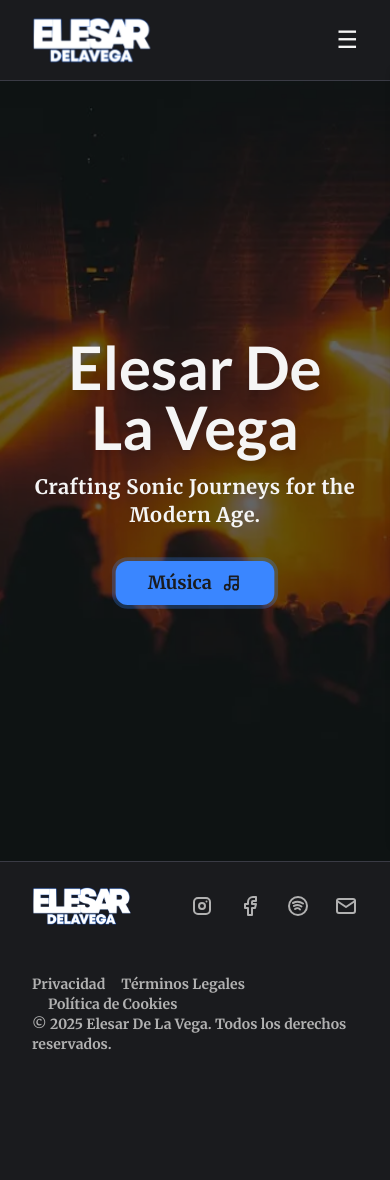
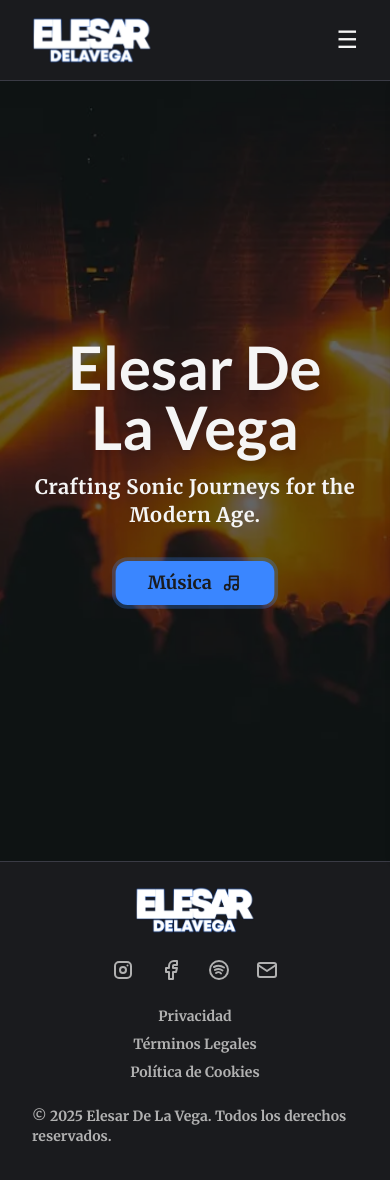
Before and after one commit to elesardelavega/djelesardelavega, a React (Vite) app: page / in a window 390 px wide. Shown: the top 1180 px of the page. Before the commit the page ends 1094 px from the top, so only its background shows below. Built offline with nearby package versions, Linux system fonts and the light colour scheme.

Commit message:
fix: :zap: responsive, refactor
footer header and drawner fix responsive and refactor styles

```diff
--- a/src/components/Drawer.tsx
+++ b/src/components/Drawer.tsx
@@ -31,8 +31,7 @@ export const Drawer: React.FC<DrawerProps> = ({
             {/* Drawer lateral derecho */}
             <div
                 ref={drawerRef}
-                className={`fixed top-16 right-0 z-50 w-full sm:w-1/3 h-[calc(100%-4rem)] bg-[hsl(var(--background))] border-l shadow-md flex flex-col p-4 transform transition-transform duration-300
-                    ${drawerOpened ? 'translate-x-0' : 'translate-x-full'}`}
+                className={`fixed top-20 right-0 z-50 w-full sm:w-1/3 h-[calc(100%-4rem)] bg-[hsl(var(--background))] border-l border-[hsl(var(--border))] shadow-md flex flex-col p-4 transform transition-transform duration-300 ${drawerOpened ? 'translate-x-0' : 'translate-x-full'}`}
             >
                 {/* Contenido del drawer */}
                 {navLinks.map(link =>
--- a/src/components/Footer.tsx
+++ b/src/components/Footer.tsx
@@ -7,24 +7,21 @@ import { useNavigation } from '../hooks/useNavigation'
 
 export const Footer: React.FC = () => {
     const currentYear = 2025
-    // const baseMutedText = 'text-[hsl(var(--muted-foreground))]'
-    // const primaryHover = 'hover:text-[hsl(var(--primary))]'
-
     const { legalLinks, socialLinks } = useNavigation()
 
     return (
         <footer className="w-full bg-[hsl(var(--background))] border-t border-[hsl(var(--border))] mt-auto">
-            <div className="mx-auto max-w-[1440px] px-8 py-6 flex flex-col space-y-8 md:space-y-0">
+            <div className="mx-auto max-w-[1440px] px-8 py-6 flex flex-col space-y-8 md:space-y-0 items-center desk:items-stretch gap-6">
 
                 {/* Logo (Izq) | Redes Sociales (Drcha) */}
-                <div className="flex justify-between items-center opacity-0 animate-fade-in-up delay-[1000ms]">
+                <div className="flex flex-col sm:flex-row justify-between items-center opacity-0 animate-fade-in-up delay-[1000ms] gap-6 desk:gap-0">
 
                     {/* Logo */}
                     <Link to="/" className="flex items-center">
                         <img
                             src={Logos.logoBlancoBorde}
                             alt="Elesar De La Vega Logo"
-                            className="h-10 w-auto object-contain"
+                            className="h-12 w-auto object-contain"
                         />
                     </Link>
 
@@ -49,15 +46,15 @@ export const Footer: React.FC = () => {
                 </div>
 
                 {/* Copyright (Izq) | Legales */}
-                <div className="flex flex-col md:flex-row justify-between items-center pt-4 opacity-0 animate-fade-in-up delay-[1000ms]">
+                <div className="flex flex-col desk:flex-row justify-between items-center pt-0 opacity-0 animate-fade-in-up delay-[1000ms] gap-6 desk:gap-0 !mt-0">
 
                     {/* Derechos de autor */}
                     <p className={`text-sm text-[hsl(var(--muted-foreground))] font-sans mb-4 md:mb-0 order-2 md:order-1`}>
                         &copy; {currentYear} Elesar De La Vega. Todos los derechos reservados.
                     </p>
 
-                    {/* Enlaces Legales - USANDO getNavLinkClasses */}
-                    <div className="flex flex-wrap space-x-4 text-sm order-1 md:order-2">
+                    {/* Navegación Legal */}
+                    <div className="flex flex-col items-center gap-y-2 sm:flex-row sm:gap-x-4 text-sm order-1 md:order-2">
                         {legalLinks.map((link) => (
                             <NavLink
                                 key={link.href}
@@ -68,6 +65,7 @@ export const Footer: React.FC = () => {
                             </NavLink>
                         ))}
                     </div>
+
                 </div>
             </div>
         </footer>
--- a/src/components/Header.tsx
+++ b/src/components/Header.tsx
@@ -21,9 +21,9 @@ export const Header: React.FC = () => {
     const scrolled = useScrollStatus(50)
     const { headerLinks } = useNavigation()
 
-    const headerClasses = `sticky top-0 z-50 w-full border-b transition-shadow duration-300 ${scrolled
-        ? 'bg-[hsl(var(--background)/95%)] shadow-xl border-[hsl(var(--foreground))]'
-        : 'bg-[hsl(var(--background))] border-[hsl(var(--border))]'
+    const headerClasses = `sticky top-0 z-50 w-full border-b border-[hsl(var(--border))] transition-shadow duration-300 ${scrolled
+        ? 'bg-[hsl(var(--background)/95%)] shadow-xlx'
+        : 'bg-[hsl(var(--background))] '
         }`
 
     return (
--- a/tailwind.config.js
+++ b/tailwind.config.js
@@ -102,6 +102,9 @@ module.exports = {
         'pulse-shadow': 'pulse-shadow 2.5s cubic-bezier(0.4, 0, 0.6, 1) infinite',
         'slide-in-right': 'slide-in-right 0.8s ease-out forwards',
       },
+      screens: {
+        desk: '900px',
+      },
     },
   },
   plugins: [],
```
